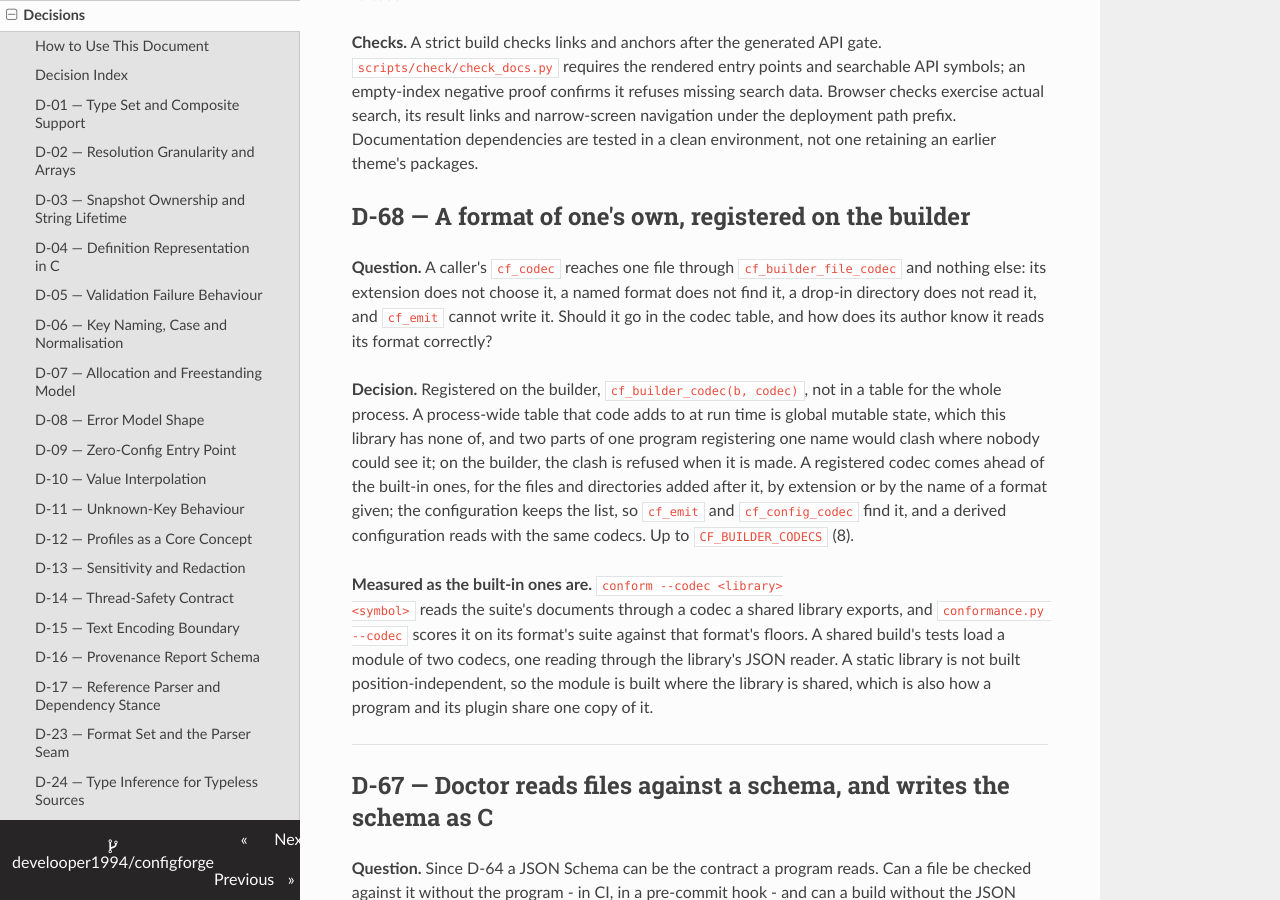
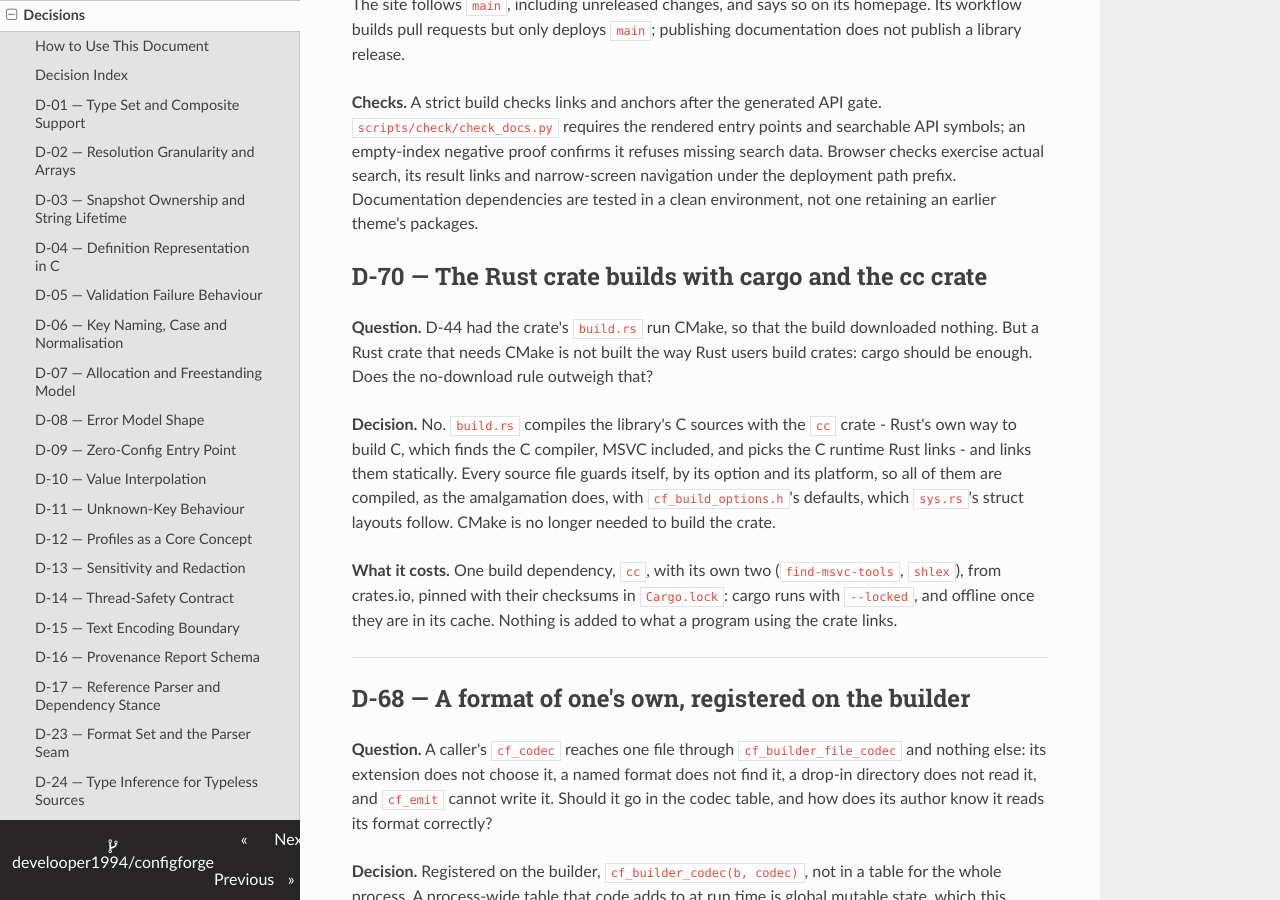
Before and after one commit to develooper1994/configforge, an MkDocs documentation site: the page built from docs/Decisions.md, in a window 1280 px wide and 900 px high, scrolled down 56087 px. Built offline with MkDocs 1.6.1, drawn with Linux system fonts in a browser that asks for light colours; some of the changed text lies outside the part shown.

Commit message:
The Rust crate builds with cargo
build.rs compiles the library's C sources with the cc crate instead of
running CMake (D-70): cargo and a C compiler are all a Rust build needs.
cc is the one build dependency, pinned with its checksum in Cargo.lock,
which is kept now; cargo runs with --locked, the version script keeps
the lock's own version in step, and the packaged crate carries only the
headers and the sources.

cf_builder_file returns early on a NULL builder: a test inside an
expression made MSVC's analyzer read the rest as dereferencing one
(C6011), which failed CI's Windows job. Maintaining.md records it, and
that a C change runs the Windows quick verify before it is pushed.

```diff
--- a/docs/Decisions.md
+++ b/docs/Decisions.md
@@ -84,6 +84,7 @@ gets reopened every six months.
 | D-66 | JSON5, and with it JSONC, a mode of the JSON reader | formats, JSON | **Decided** |
 | D-67 | Doctor reads files against a schema, and writes the schema as C | Doctor, schema, definitions | **Decided** |
 | D-68 | A format of one's own, registered on the builder | formats, codecs, conformance | **Decided** |
+| D-70 | The Rust crate builds with cargo and the cc crate | Rust, build, dependencies | **Decided** |
 
 **D-19 is closed.** It was the only decision that changed the shape of all the others,
 and closing it settled D-01, D-02 and D-22 with it. The remaining entries can now be
@@ -2012,6 +2013,7 @@ library without the binding becoming a second implementation, or the build a dow
 builds the library from the checkout with CMake - the one tool every build already
 needs - in Release, so Windows links the same C runtime Rust does, and links it
 statically. The crate has no dependencies, so `cargo build --offline` works.
+Superseded for the build by D-70: cargo with the `cc` crate, not CMake.
 
 **Three things the FFI must get right, and how each is held.** The C side borrows
 strings - a source's name and path, a definition's lists - so every string passed in is
@@ -2528,6 +2530,29 @@ its result links and narrow-screen navigation under the deployment
 path prefix. Documentation dependencies are tested in a clean
 environment, not one retaining an earlier theme's packages.
 
+## D-70 — The Rust crate builds with cargo and the cc crate
+
+**Question.** D-44 had the crate's `build.rs` run CMake, so that the
+build downloaded nothing. But a Rust crate that needs CMake is not built
+the way Rust users build crates: cargo should be enough. Does the
+no-download rule outweigh that?
+
+**Decision.** No. `build.rs` compiles the library's C sources with the
+`cc` crate - Rust's own way to build C, which finds the C compiler, MSVC
+included, and picks the C runtime Rust links - and links them
+statically. Every source file guards itself, by its option and its
+platform, so all of them are compiled, as the amalgamation does, with
+`cf_build_options.h`'s defaults, which `sys.rs`'s struct layouts follow.
+CMake is no longer needed to build the crate.
+
+**What it costs.** One build dependency, `cc`, with its own two
+(`find-msvc-tools`, `shlex`), from crates.io, pinned with their
+checksums in `Cargo.lock`: cargo runs with `--locked`, and offline once
+they are in its cache. Nothing is added to what a program using the
+crate links.
+
+---
+
 ## D-68 — A format of one's own, registered on the builder
 
 **Question.** A caller's `cf_codec` reaches one file through
```
Also changed, not shown: CHANGELOG.md (+5 -0 lines), CONTRIBUTING.md (+4 -1 lines), bindings/rust/README.md (+14 -6 lines), docs/API.md (+40 -40 lines), docs/Dependencies.md (+2 -1 lines), docs/Guide.md (+4 -3 lines), docs/Maintaining.md (+3 -0 lines), scripts/README.md (+1 -1 lines), 11 other files.
